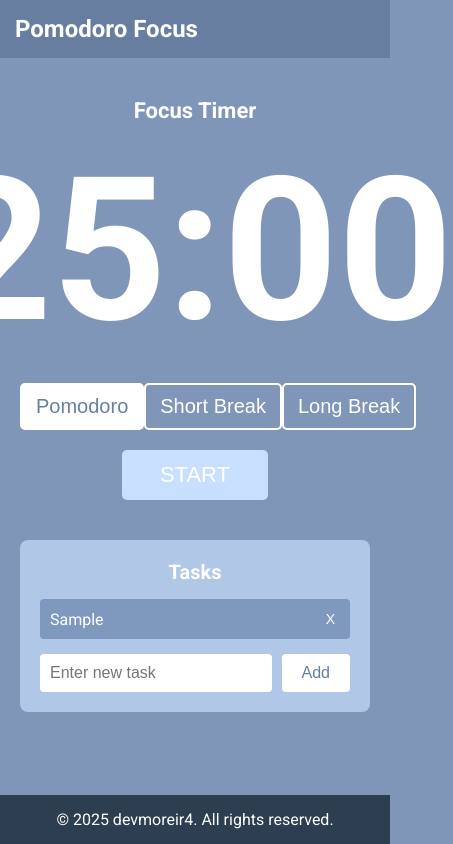
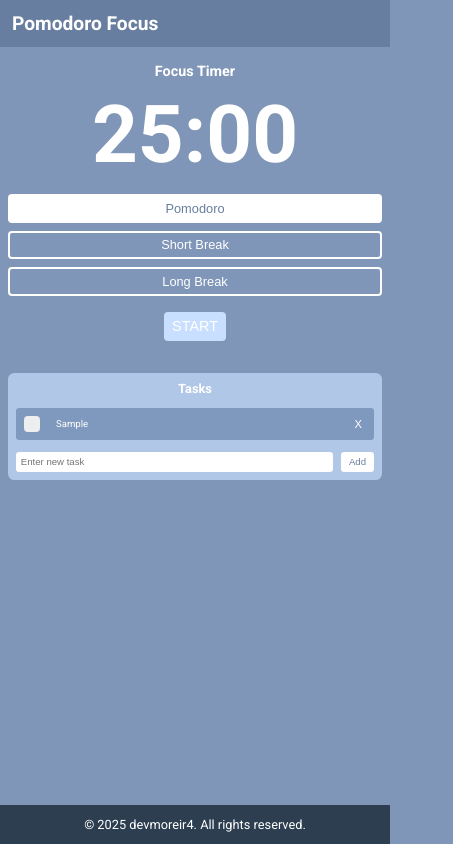
Before and after one commit to devmoreir4/pomodoro-focus, a website built with Vite: page index.html in a window 390 px wide. Both pictures are taken after typing "Sample" into the empty fields and a click on the button "Add". Shown: the whole page, 453 px wide, since content can reach past the window. Built offline with nearby package versions, Linux system fonts and the light colour scheme.

Commit message:
feat: add checked task and add media queries

```diff
--- a/src/modules/tasks.ts
+++ b/src/modules/tasks.ts
@@ -1,6 +1,7 @@
 export interface Task {
   id: number;
   text: string;
+  completed: boolean;
 }
 
 export interface TasksManagerProps {
@@ -14,6 +15,7 @@ export function TasksManager({ taskList }: TasksManagerProps) {
     const task: Task = {
       id: Date.now(),
       text: taskText,
+      completed: false,
     };
     tasks.push(task);
     render();
@@ -24,11 +26,44 @@ export function TasksManager({ taskList }: TasksManagerProps) {
     render();
   }
 
+  function toggleTaskCompletion(id: number) {
+    tasks = tasks.map((task) =>
+      task.id === id ? { ...task, completed: !task.completed } : task
+    );
+    render();
+  }
+
   function render() {
     taskList.innerHTML = "";
     tasks.forEach((task) => {
       const li = document.createElement("li");
-      li.textContent = task.text;
+
+      const taskContent = document.createElement("div");
+      taskContent.classList.add("task-content");
+
+      const label = document.createElement("label");
+      label.classList.add("custom-checkbox");
+
+      const checkbox = document.createElement("input");
+      checkbox.type = "checkbox";
+      checkbox.checked = task.completed;
+      checkbox.addEventListener("change", () => {
+        toggleTaskCompletion(task.id);
+      });
+
+      const checkboxSpan = document.createElement("span");
+
+      label.appendChild(checkbox);
+      label.appendChild(checkboxSpan);
+
+      const taskTextSpan = document.createElement("span");
+      taskTextSpan.textContent = task.text;
+      if (task.completed) {
+        taskTextSpan.classList.add("completed");
+      }
+
+      taskContent.appendChild(label);
+      taskContent.appendChild(taskTextSpan);
 
       const removeBtn = document.createElement("button");
       removeBtn.textContent = "X";
@@ -36,6 +71,7 @@ export function TasksManager({ taskList }: TasksManagerProps) {
         removeTask(task.id);
       });
 
+      li.appendChild(taskContent);
       li.appendChild(removeBtn);
       taskList.appendChild(li);
     });
--- a/src/style.css
+++ b/src/style.css
@@ -50,7 +50,7 @@ body {
 }
 
 .time-display {
-  font-size: 20rem;
+  font-size: 24rem;
   font-weight: 700;
   margin-bottom: 1.5rem;
 }
@@ -73,7 +73,7 @@ body {
 
 .tab {
   flex: 1;
-  max-width: 15rem;
+  max-width: 14rem;
   background-color: transparent;
   border: 2px solid #fff;
   font-size: 2rem;
@@ -98,7 +98,7 @@ body {
 
 .start-button {
   font-size: 2.2rem;
-  padding: 1.2rem 3.8rem;
+  padding: 1.2rem 3.4rem;
   border: none;
   background-color: #c9dfff;
   color: #fff;
@@ -192,6 +192,74 @@ body {
   transform: translateY(-2px);
 }
 
+/* Tasks Checkbox */
+.completed {
+  text-decoration: line-through;
+}
+
+.custom-checkbox {
+  position: relative;
+  display: inline-block;
+  width: 2rem;
+  height: 2rem;
+  cursor: pointer;
+  margin-right: 1rem;
+}
+
+.custom-checkbox input {
+  position: absolute;
+  opacity: 0;
+  width: 0;
+  height: 0;
+}
+
+.custom-checkbox span {
+  position: absolute;
+  top: 0;
+  left: 0;
+  height: 2rem;
+  width: 2rem;
+  background-color: #eee;
+  border-radius: 4px;
+  transition: background-color 0.3s;
+}
+
+.custom-checkbox input:checked + span {
+  background-color: #2c3e5067;
+}
+
+.custom-checkbox span:after {
+  content: "";
+  position: absolute;
+  display: none;
+}
+
+.custom-checkbox input:checked + span:after {
+  display: block;
+}
+
+.custom-checkbox span:after {
+  left: 0.7rem;
+  top: 0.3rem;
+  width: 0.5rem;
+  height: 1rem;
+  border: solid #fff;
+  border-width: 0 2px 2px 0;
+  transform: rotate(45deg);
+}
+
+.task-content {
+  display: flex;
+  align-items: center;
+  gap: 1rem;
+  flex-wrap: wrap;
+}
+
+.task-content span:last-child {
+  flex: 1;
+  word-wrap: break-word;
+}
+
 /* Footer */
 .footer {
   width: 100%;
@@ -207,3 +275,104 @@ body {
 }
 
 /* Media Queries */
+@media (max-width: 768px) {
+  html {
+    font-size: 55%;
+  }
+
+  .container {
+    padding: 2rem 1rem;
+  }
+
+  .timer-title {
+    font-size: 2rem;
+  }
+
+  .time-display {
+    font-size: 15rem;
+  }
+
+  .tab {
+    font-size: 1.8rem;
+    padding: 0.8rem 1.2rem;
+  }
+
+  .start-button {
+    font-size: 2.1rem;
+    padding: 1rem 3.4rem;
+  }
+
+  .tasks {
+    padding: 1.5rem;
+  }
+
+  .tasks h3 {
+    font-size: 1.8rem;
+  }
+
+  .task-list li {
+    font-size: 1.4rem;
+  }
+
+  .new-task-input {
+    font-size: 1.4rem;
+    padding: 0.8rem;
+  }
+
+  .add-task {
+    font-size: 1.4rem;
+    padding: 0.8rem 1.2rem;
+  }
+}
+
+@media (max-width: 480px) {
+  html {
+    font-size: 50%;
+  }
+
+  .time-display {
+    font-size: 10rem;
+  }
+
+  .timer-title {
+    font-size: 1.8rem;
+  }
+
+  .tabs {
+    flex-direction: column;
+    gap: 1rem;
+  }
+
+  .tab {
+    font-size: 1.6rem;
+    padding: 0.6rem 1rem;
+    max-width: 100%;
+  }
+
+  .start-button {
+    font-size: 1.8rem;
+    padding: 0.8rem 1rem;
+  }
+
+  .tasks {
+    padding: 1rem;
+  }
+
+  .tasks h3 {
+    font-size: 1.6rem;
+  }
+
+  .task-list li {
+    font-size: 1.2rem;
+  }
+
+  .new-task-input {
+    font-size: 1.2rem;
+    padding: 0.6rem;
+  }
+
+  .add-task {
+    font-size: 1.2rem;
+    padding: 0.6rem 1rem;
+  }
+}
```
